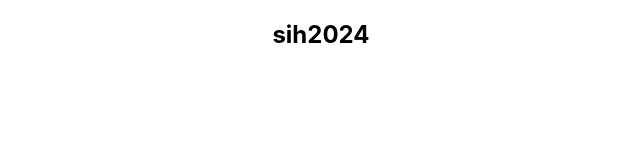
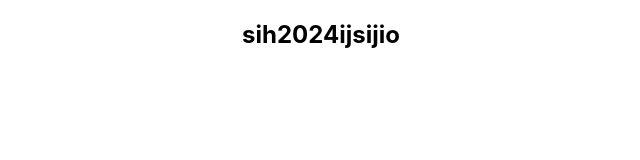
Before and after one commit to varshith24/Smart-India-Hackathon-24, a React (Create React App) app in the folder frontend/: page / in a window 1280 px wide. Shown: the top 160 px of the page, without its empty margins (319-959 px from the left). Built offline with nearby package versions, Linux system fonts and the light colour scheme.

Commit message:
first commit

```diff
--- a/frontend/src/App.js
+++ b/frontend/src/App.js
@@ -4,7 +4,7 @@ import './App.css';
 function App() {
   return (
     <div className="App">
-      <h2>sih2024
+      <h2>sih2024ijsijio
 
       </h2>
     </div>
```
